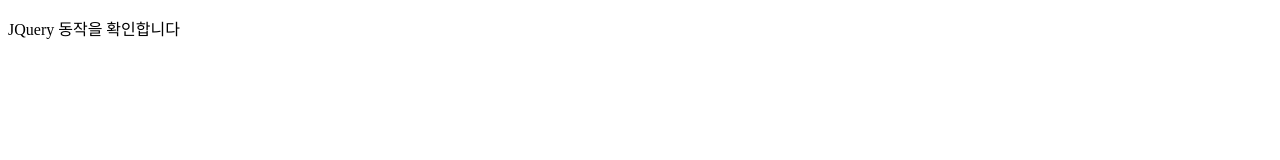
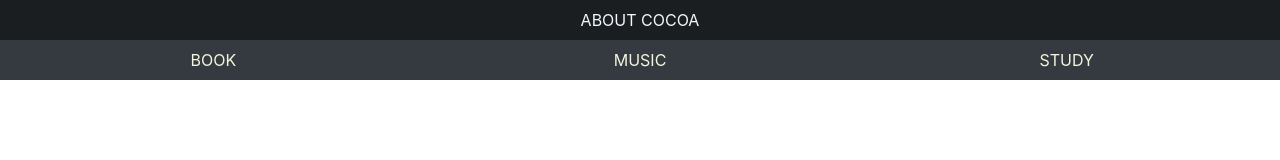
Before and after one commit to dhsong95/-Project-Blog-Prototype, a plain HTML site: page index.html in a window 1280 px wide. Drawn offline with nearby package versions, Linux system fonts and the light colour scheme.

Commit message:
Top Navigation

```diff
--- a/index.html
+++ b/index.html
@@ -3,14 +3,35 @@
 <head>
     <meta charset="UTF-8">
     <title>블로그 프로토타입</title>
+    <link rel="stylesheet" href="css/bootstrap.css">
+    <style>
+        .nav-home {
+            background-color: #1b1e21;
+        }
+        .nav-home a {
+            color: aliceblue;
+        }
+
+        .nav-category {
+            background-color: #343a40;
+        }
+        .nav-category a {
+            color: beige;
+        }
+    </style>
     <script src="javascript/jquery-3.4.1.min.js"></script>
-    <script>
-        $(function () {
-            $("#test").text("JQuery 동작을 확인합니다");
-        });
-    </script>
+    <script src="javascript/bootstrap.js"></script>
+
 </head>
 <body>
-    <p id="test"></p>
+    <nav class="nav nav-justified nav-home">
+        <a class="nav-item nav-link" href="#">ABOUT COCOA</a>
+    </nav>
+
+    <nav class="nav nav-justified nav-category">
+        <a class="nav-item nav-link" href="#">BOOK</a>
+        <a class="nav-item nav-link" href="#">MUSIC</a>
+        <a class="nav-item nav-link" href="#">STUDY</a>
+    </nav>
 </body>
 </html>
```
Also changed, not shown: 1 other file.
